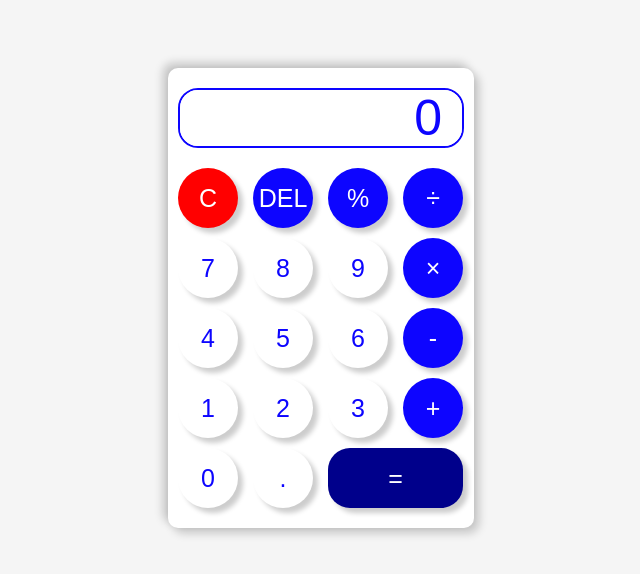
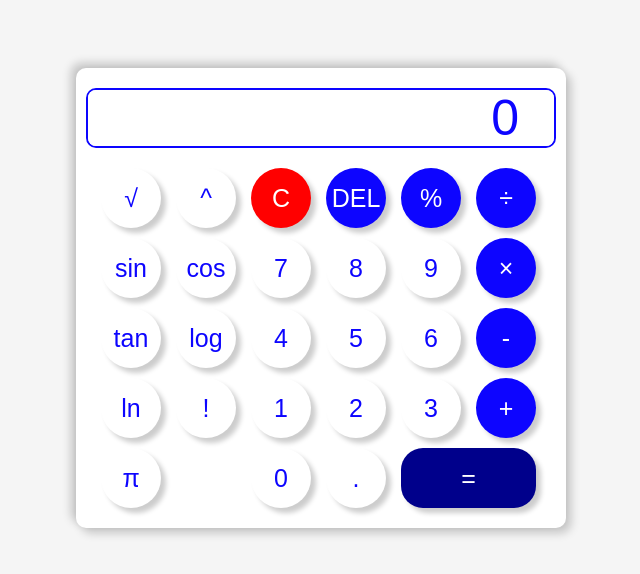
Before and after one commit to PraweenSoni/calculator_project-, a plain HTML site: page index.html in a window 1280 px wide. Shown: the part 102-676 px from the top of the page, without its empty margins (319-959 px from the left). Drawn offline with Linux system fonts and the light colour scheme.

Commit message:
scientific calculator added

```diff
--- a/index.html
+++ b/index.html
@@ -1,18 +1,29 @@
 <!DOCTYPE html>
 <html lang="en">
-
   <head>
-  <meta charset="UTF-8">
-  <meta name="viewport" content="width=device-width, initial-scale=1.0">
-  <meta http-equiv="X-UA-Compatible" content="ie=edge">
-  <link rel="stylesheet" href="style.css">
+    <meta charset="UTF-8" />
+    <meta name="viewport" content="width=device-width, initial-scale=1.0" />
+    <meta http-equiv="X-UA-Compatible" content="ie=edge" />
+    <link rel="stylesheet" href="style.css" />
     <title>Calculator Project</title>
   </head>
 
   <body>
     <div class="container">
       <div class="output">
-      <input type="text" placeholder="0" readonly>
+        <input type="number" placeholder="0" readonly />
+      </div>
+      <div class="allbtns">
+        <div class="scien">
+          <button onclick="sqrt()">√</button>
+          <button onclick="pow()">^</button>
+          <button onclick="sin()">sin</button>
+          <button onclick="cos()">cos</button>
+          <button onclick="tan()">tan</button>
+          <button onclick="log()">log</button>
+          <button onclick="ln()">ln</button>
+          <button onclick="fact()">!</button>
+          <button onclick="pi()">π</button>
         </div>
         <div class="btns">
           <button id="clear" onclick="clr()" class="funbtn">C</button>
@@ -33,11 +44,10 @@
           <button onclick="insert('+')" class="funbtn">+</button>
           <button onclick="insert('0')">0</button>
           <button onclick="insert('.')">.</button>
-      <button onclick="calc()" class="funbtn
-      equal">=</button>
+          <button onclick="calc()" class="funbtn equal">=</button>
+        </div>
       </div>
     </div>
     <script src="index.js"></script>
   </body>
-
 </html>
--- a/index.js
+++ b/index.js
@@ -30,3 +30,79 @@ function calc() {
     mode = 'equal';
   };
 };
+
+
+// scientific calculator code
+
+function sqrt() {
+  try {
+    outScreen.value = Math.sqrt(outScreen.value);
+  } catch (err) {
+    outScreen.value = 'INVALID';
+  }
+};
+
+function pow() {
+  outScreen.value += '**';
+};
+
+function sin() {
+  try {
+    outScreen.value = Math.sin(outScreen.value * Math.PI / 180);
+  } catch (err) {
+    outScreen.value = 'INVALID';
+  }
+};
+
+function cos() {
+  try {
+    outScreen.value = Math.cos(outScreen.value * Math.PI / 180);
+  } catch (err) {
+    outScreen.value = 'INVALID';
+  }
+};
+
+function tan() {
+  try {
+    outScreen.value = Math.tan(outScreen.value * Math.PI / 180);
+  } catch (err) {
+    outScreen.value = 'INVALID';
+  }
+};
+
+function log() {
+  try {
+    outScreen.value = Math.log10(outScreen.value);
+  } catch (err) {
+    outScreen.value = 'INVALID';
+  }
+};
+
+function ln() {
+  try {
+    outScreen.value = Math.log(outScreen.value);
+  } catch (err) {
+    outScreen.value = 'INVALID';
+  }
+};
+
+function fact() {
+  try {
+    let num = parseInt(outScreen.value);
+    let result = 1;
+    for (let i = 2; i <= num; i++) {
+      result *= i;
+    }
+    outScreen.value = result;
+  } catch (err) {
+    outScreen.value = 'INVALID';
+  }
+};
+
+function pi(){
+  try {
+    outScreen.value = outScreen.value * Math.PI;
+  } catch (err) {
+    outScreen.value = 'INVALID';
+  }
+}
--- a/style.css
+++ b/style.css
@@ -19,7 +19,7 @@ body {
 }
 
 .container {
-  width: 306px;
+  width: 490px;
   padding: 20px 10px;
   border-radius: 10px;
   box-shadow: 5px 5px 10px rgba(0, 0, 0, 0.2),
@@ -30,7 +30,7 @@ body {
 .output {
   border: solid 2px var(--main-color);
   height: 60px;
-  border-radius: 20px;
+  border-radius: 10px;
   overflow: hidden;
   margin-bottom: 20px;
 }
@@ -45,20 +45,36 @@ body {
   padding-right: 20px;
   color: var(--main-color);
 }
+
+/* Hide increment (up) and decrement (down) buttons*/
+input[type="number"] {
+  appearance: textfield;      /* Standard property */
+  -webkit-appearance: none;   /* Chrome, Safari, Edge, Opera */
+  -moz-appearance: textfield; /* Firefox */
+}
+
 #clear{
  background-color: red;
 }
 .output input::placeholder {
   color: var(--main-color);
 }
-
+.allbtns{
+  display: flex;
+}
 .btns {
   display: grid;
   grid-template-columns: repeat(4, 60px);
   gap: 10px 15px;
 }
+.scien {
+  display: grid;
+  grid-template-columns: repeat(2, 60px);
+  gap: 10px 15px;
+  margin: 0 15px;
+}
 
-.btns button {
+.btns button , .scien button{
   border: none;
   outline: none;
   height: 60px;
@@ -80,6 +96,6 @@ body {
   background-color: darkblue;
 }
 
-.btns button:hover{
+.btns button:hover, .scien button:hover{
  background-color: lightblue;
 }
```
Lines whose indentation alone changed are shown as unchanged.
